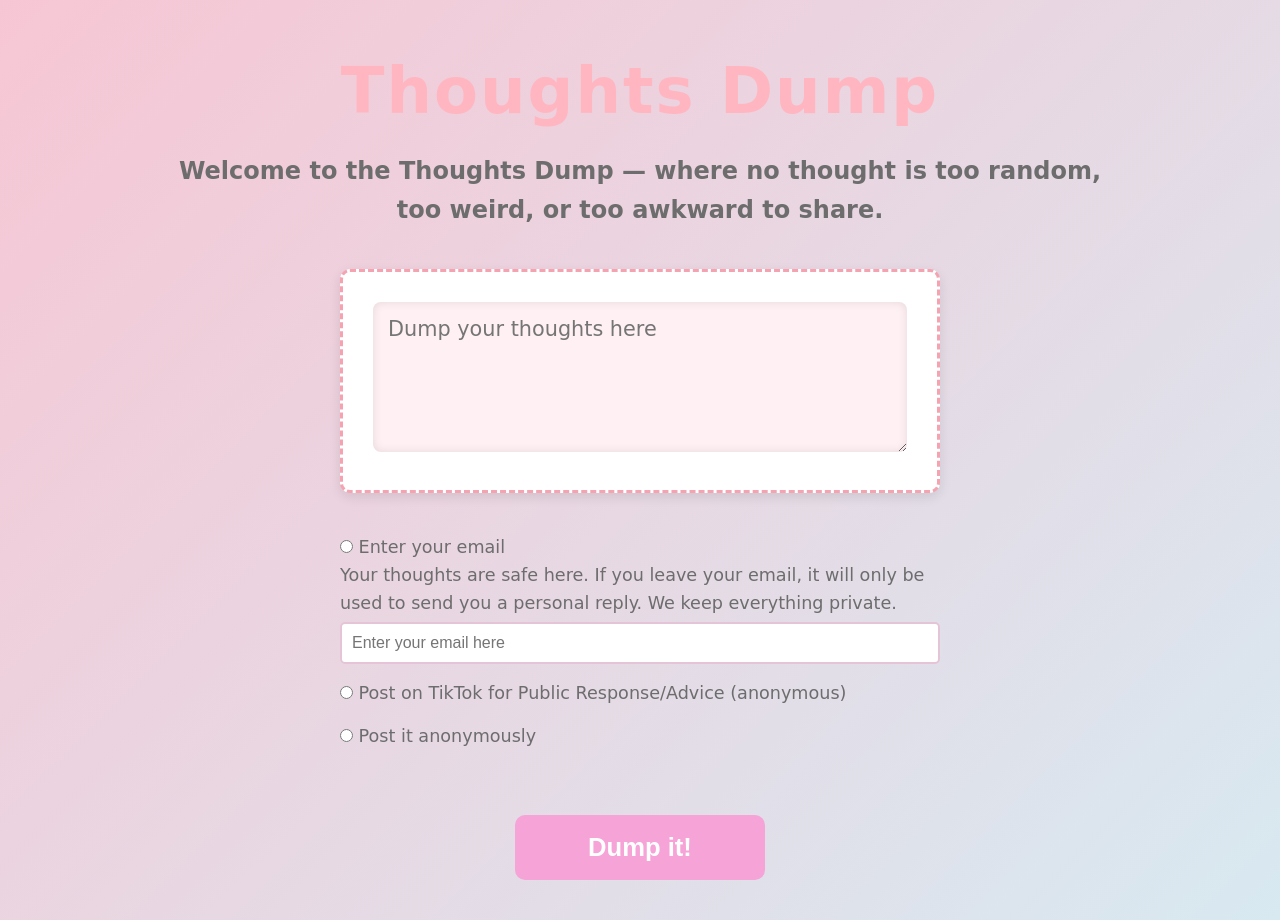
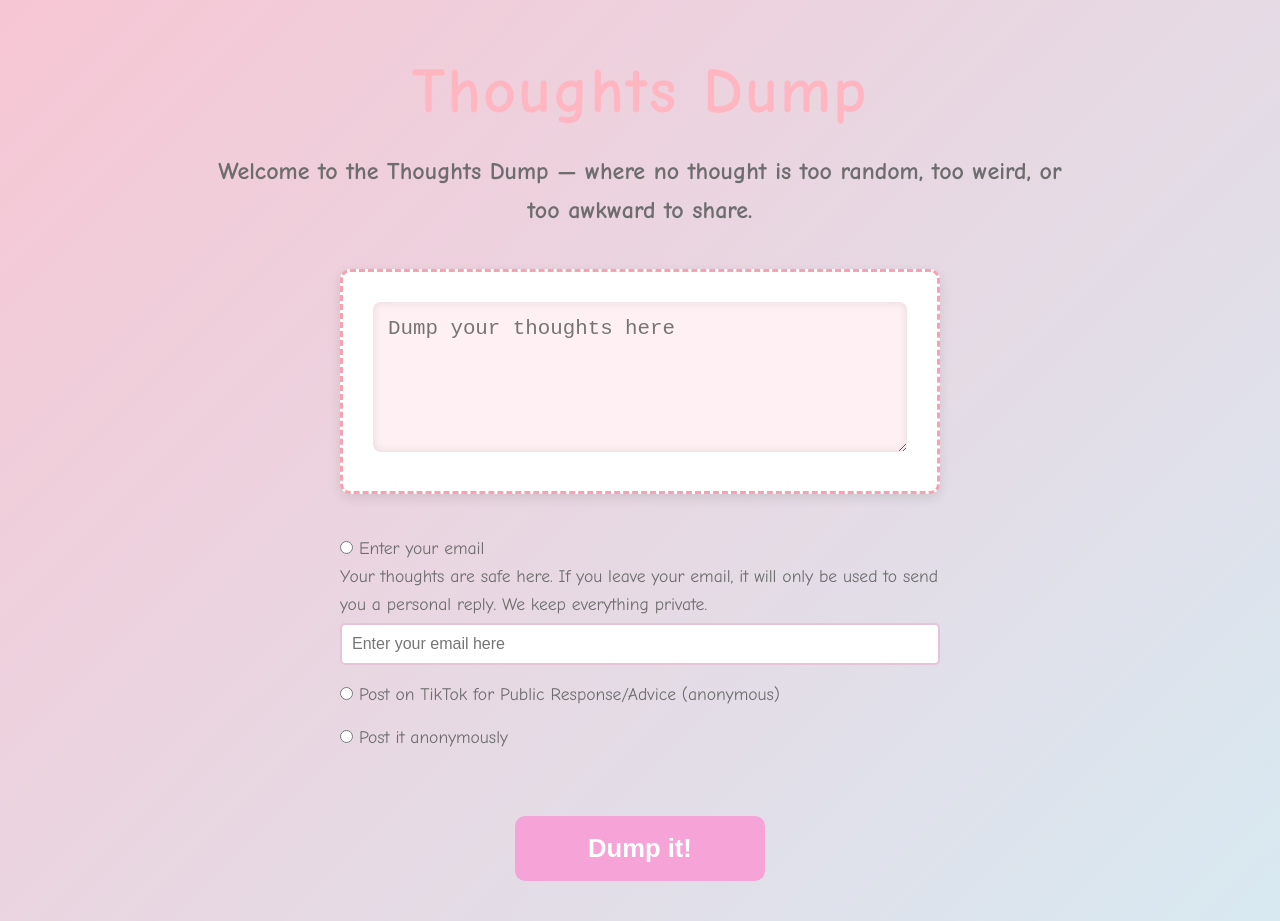
Before and after one commit to chatwithdianne/thoughts-dump, a plain HTML site: page index.html in a window 1280 px wide. Drawn offline with Linux system fonts and the light colour scheme.

Commit message:
Update index.html

```diff
--- a/index.html
+++ b/index.html
@@ -13,7 +13,7 @@
         }
 
         body {
-            font-family: 'Patrick Hand', cursive; /* Fun, handwriting-like font */
+            font-family: 'Comic Sans MS', cursive, sans-serif; /* Comic Sans MS font */
             background: linear-gradient(135deg, #F7C6D4, #D8E9F1); /* Pastel gradient background */
             color: #333;
             line-height: 1.6;
@@ -37,7 +37,6 @@
         }
 
         header h1 {
-            font-family: 'Patrick Hand', cursive; /* Playful handwritten font */
             font-size: 4rem;
             color: #FFB6C1; /* Soft pink */
             letter-spacing: 2px;
@@ -70,7 +69,6 @@
             height: 150px;
             padding: 15px;
             font-size: 1.3rem;
-            font-family: 'Patrick Hand', cursive;
             background-color: #FFF1F3; /* Light pink background */
             border: none;
             border-radius: 8px;
```
